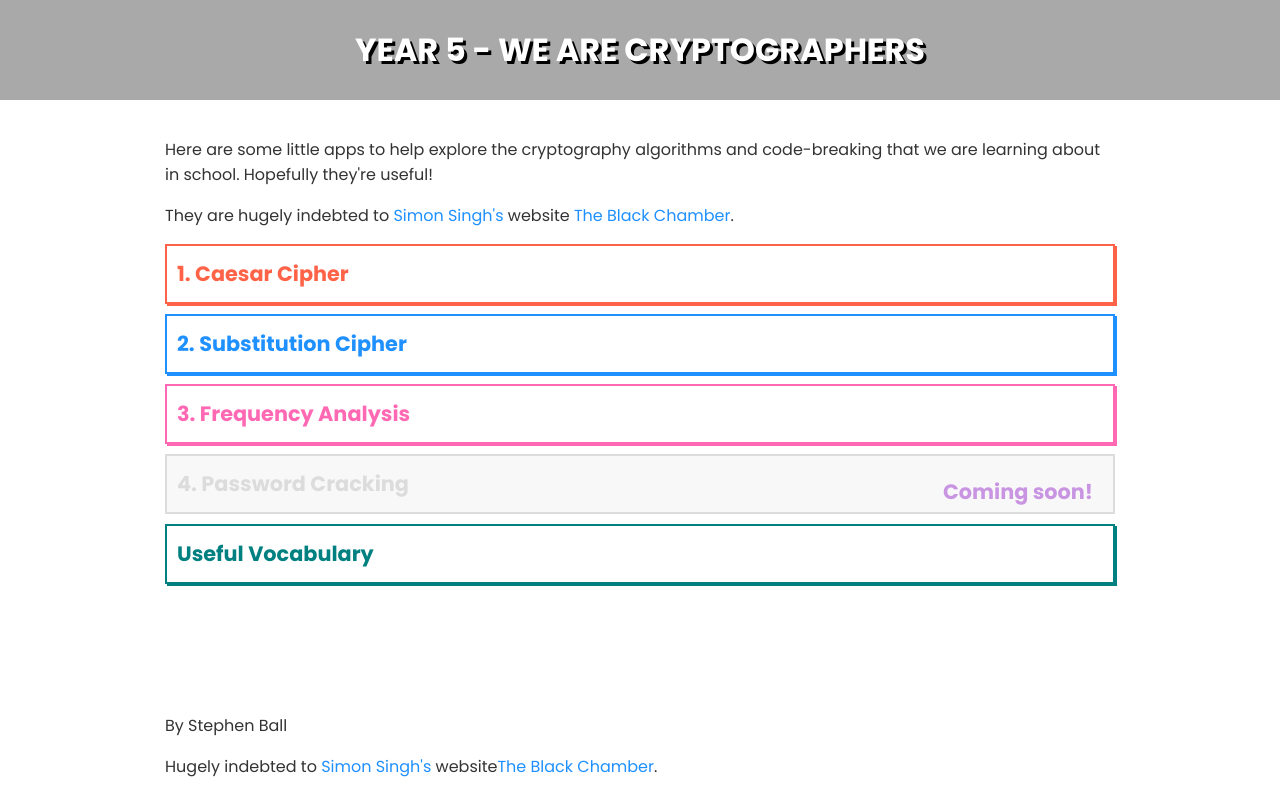
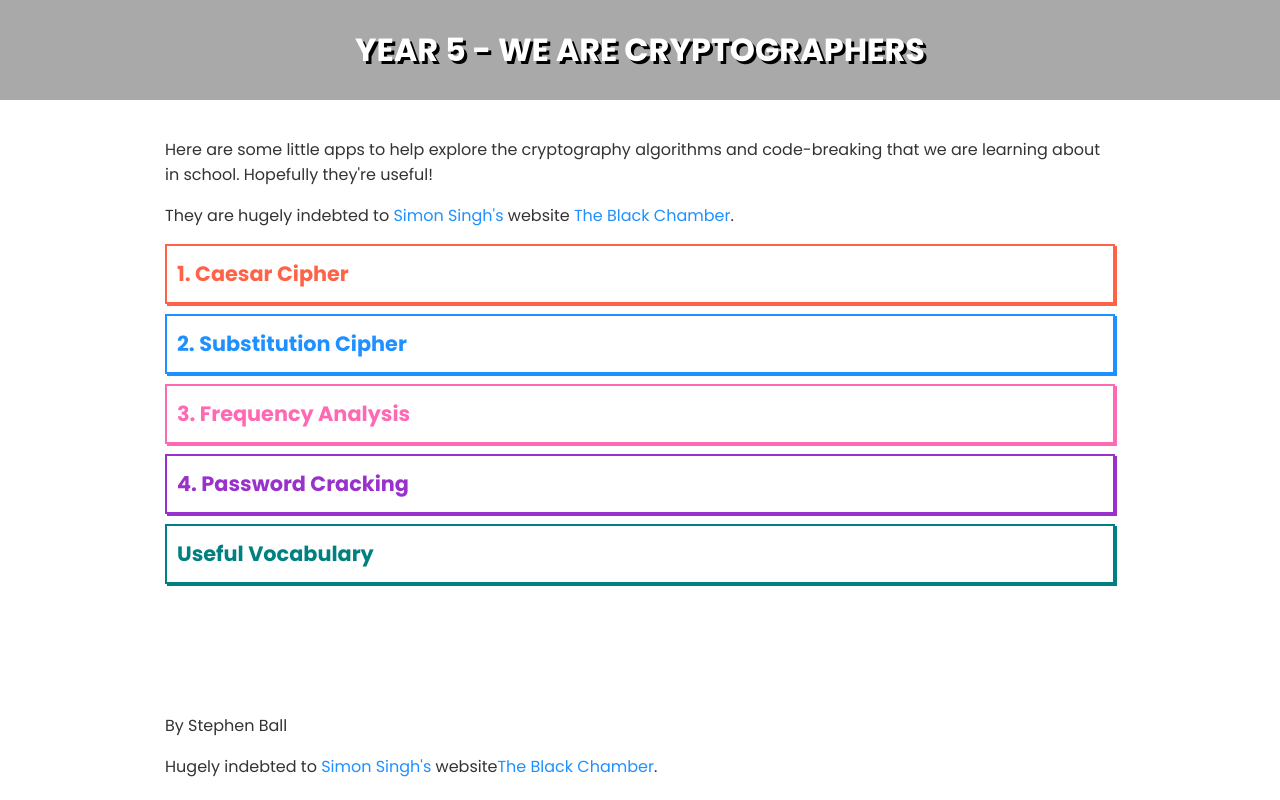
Before and after one commit to 4lefts/y5-crypto, a Svelte app: page / in a window 1280 px wide. Built offline with nearby package versions, Linux system fonts and the light colour scheme; a web font is replaced by a local one.

Commit message:
made password cracking route active

```diff
--- a/src/App.svelte
+++ b/src/App.svelte
@@ -13,7 +13,7 @@
     "/caesar-cipher": Caesar,
     "/substitution-cipher": Substitution,
     "/frequency-analysis": Frequency,
-    //     "/password-cracking": Passwords,
+    "/password-cracking": Passwords,
     "*": Home,
   };
 </script>
--- a/src/routes/Home.svelte
+++ b/src/routes/Home.svelte
@@ -36,10 +36,8 @@
     <a href="/#/frequency-analysis" style="--link-color: hotpink"
       >3. Frequency Analysis</a
     >
-    <a
-      href="/#/password-cracking"
-      class="not-yet"
-      style="--link-color: darkorchid">4. Password Cracking</a
+    <a href="/#/password-cracking" style="--link-color: darkorchid"
+      >4. Password Cracking</a
     >
     <a href="/#/vocab" style="--link-color: teal">Useful Vocabulary</a>
   </nav>
```
